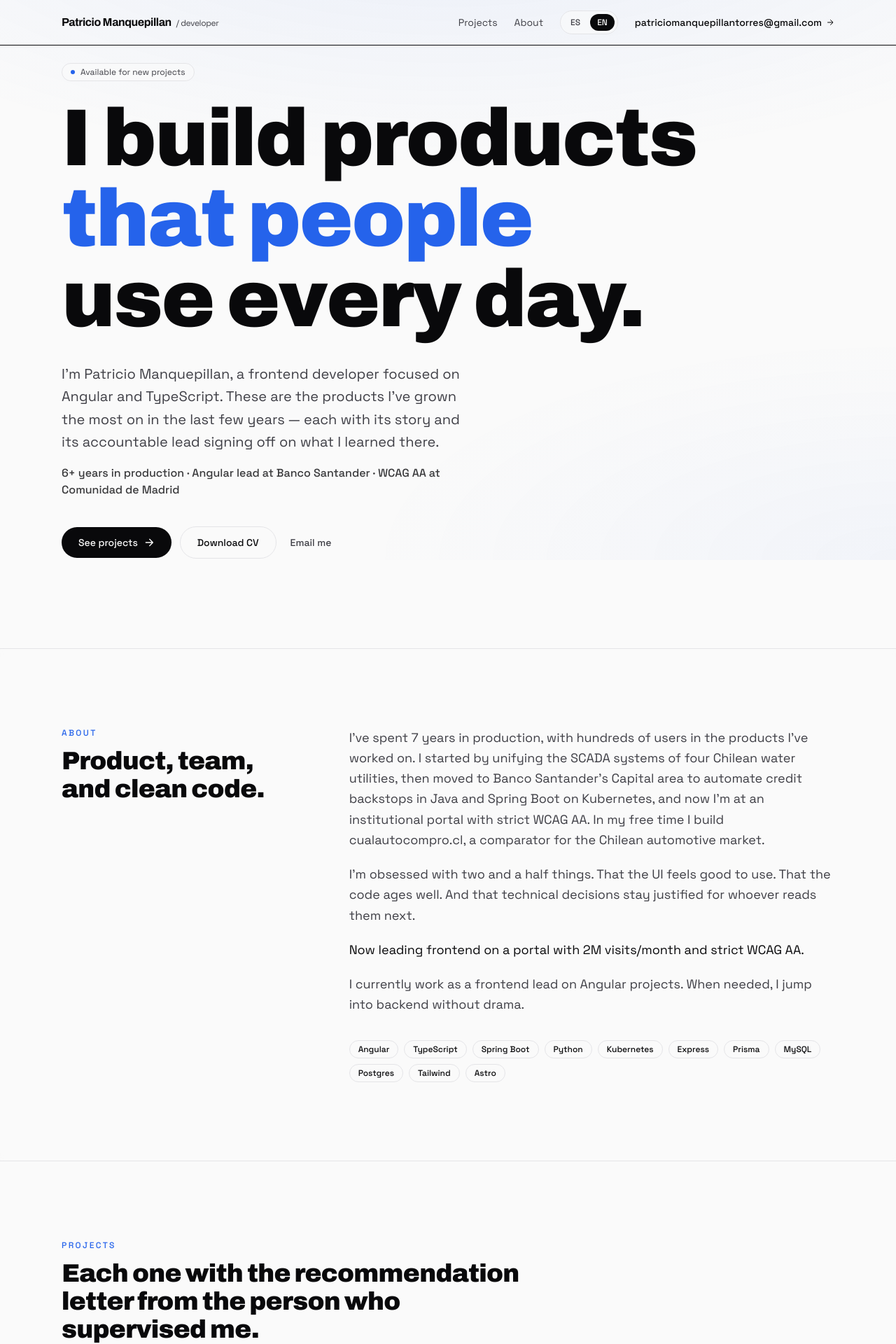
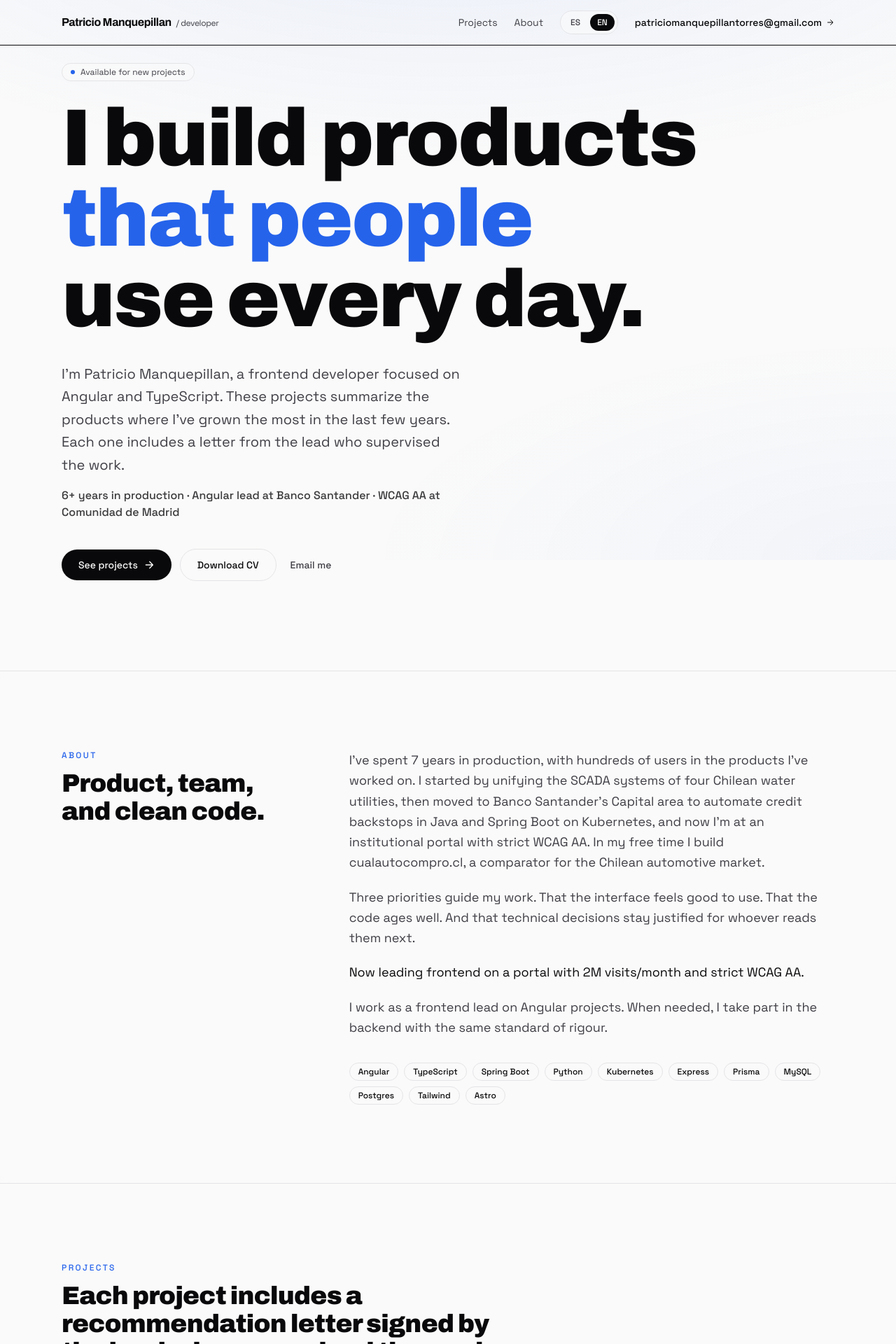
Before and after one commit to ptorresmanque/portafolio, an Angular app: page / in a window 1280 px wide. Shown: the top 1920 px of the page at 70% size. Built offline with nearby package versions, Linux system fonts and the light colour scheme.

Commit message:
copy(sweep 1): clarity pass — remove ambiguity and split two-idea sentences

```diff
--- a/public/i18n/en.json
+++ b/public/i18n/en.json
@@ -12,7 +12,7 @@
   "hero.title.line1": "I build products",
   "hero.title.highlight": "that people",
   "hero.title.line2": "use every day.",
-  "hero.subtitle": "I'm Patricio Manquepillan, a frontend developer focused on Angular and TypeScript. These are the products I've grown the most on in the last few years — each with its story and its accountable lead signing off on what I learned there.",
+  "hero.subtitle": "I'm Patricio Manquepillan, a frontend developer focused on Angular and TypeScript. These projects summarize the products where I've grown the most in the last few years. Each one includes a letter from the lead who supervised the work.",
   "hero.credentials": "6+ years in production · Angular lead at Banco Santander · WCAG AA at Comunidad de Madrid",
   "hero.cta.projects": "See projects",
   "hero.cta.cv": "Download CV",
@@ -20,11 +20,11 @@
   "about.eyebrow": "About",
   "about.title": "Product, team, and clean code.",
   "about.paragraph1": "I've spent {years} years in production, with hundreds of users in the products I've worked on. I started by unifying the SCADA systems of four Chilean water utilities, then moved to Banco Santander's Capital area to automate credit backstops in Java and Spring Boot on Kubernetes, and now I'm at an institutional portal with strict WCAG AA. In my free time I build cualautocompro.cl, a comparator for the Chilean automotive market.",
-  "about.paragraph2": "I'm obsessed with two and a half things. That the UI feels good to use. That the code ages well. And that technical decisions stay justified for whoever reads them next.",
-  "about.paragraph3": "I currently work as a frontend lead on Angular projects. When needed, I jump into backend without drama.",
+  "about.paragraph2": "Three priorities guide my work. That the interface feels good to use. That the code ages well. And that technical decisions stay justified for whoever reads them next.",
+  "about.paragraph3": "I work as a frontend lead on Angular projects. When needed, I take part in the backend with the same standard of rigour.",
   "about.now": "Now leading frontend on a portal with 2M visits/month and strict WCAG AA.",
   "projects.title": "Projects",
-  "projects.subtitle": "Each one with the recommendation letter from the person who supervised me.",
+  "projects.subtitle": "Each project includes a recommendation letter signed by the lead who supervised the work.",
   "projects.kind.work": "Work",
   "projects.kind.personal": "Personal",
   "projects.action.viewLetter": "View letter",
--- a/public/i18n/es.json
+++ b/public/i18n/es.json
@@ -12,7 +12,7 @@
   "hero.title.line1": "Construyo productos",
   "hero.title.highlight": "que la gente",
   "hero.title.line2": "usa todos los días.",
-  "hero.subtitle": "Soy Patricio Manquepillan, desarrollador frontend con foco en Angular y TypeScript. Estos son los productos en los que más he crecido en los últimos años — cada uno con su historia y su responsable firmando lo que aprendí ahí.",
+  "hero.subtitle": "Soy Patricio Manquepillan, desarrollador frontend con foco en Angular y TypeScript. Estos proyectos resumen los productos donde he crecido en los últimos años. Cada uno incluye una carta del responsable que supervisó el trabajo.",
   "hero.credentials": "+6 años en producción · Angular lead en Banco Santander · WCAG AA en Comunidad de Madrid",
   "hero.cta.projects": "Ver proyectos",
   "hero.cta.cv": "Descargar CV",
@@ -20,11 +20,11 @@
   "about.eyebrow": "Sobre mí",
   "about.title": "Producto, equipo y código limpio.",
   "about.paragraph1": "Llevo {years} años en producción, con cientos de usuarios en los productos donde he trabajado. Empecé unificando los SCADA de cuatro sanitarias chilenas, después me fui al área de Capital de Banco Santander a automatizar backstops crediticios en Java y Spring Boot sobre Kubernetes, y ahora estoy en un portal institucional con WCAG AA estricto. En mis tiempos libres armo cualautocompro.cl, un comparador del mercado automotriz chileno.",
-  "about.paragraph2": "Me obsesionan dos cosas y media. Que la UI se sienta bien al usarla. Que el código envejezca bien. Y que las decisiones técnicas queden justificadas para el siguiente que las lea.",
-  "about.paragraph3": "Hoy trabajo como frontend lead en proyectos de Angular. Cuando hace falta, me meto en backend sin drama.",
+  "about.paragraph2": "Tres prioridades guían mi trabajo. Que la interfaz se sienta bien al usarla. Que el código envejezca bien. Y que las decisiones técnicas queden justificadas para el siguiente que las lea.",
+  "about.paragraph3": "Trabajo como frontend lead en proyectos de Angular. Cuando hace falta, participo en el backend con el mismo nivel de rigor.",
   "about.now": "Ahora liderando frontend en un portal con 2M visitas/mes y WCAG AA estricto.",
   "projects.title": "Proyectos",
-  "projects.subtitle": "Cada uno con la carta de recomendación de quien me supervisó.",
+  "projects.subtitle": "Cada proyecto incluye una carta de recomendación firmada por el responsable que supervisó el trabajo.",
   "projects.kind.work": "Trabajo",
   "projects.kind.personal": "Personal",
   "projects.action.viewLetter": "Ver carta",
--- a/src/app/cv/data/cv.data.ts
+++ b/src/app/cv/data/cv.data.ts
@@ -168,7 +168,7 @@ export const CV: Record<'es' | 'en', CvData> = {
   es: {
     header: HEADER,
     summary:
-      'Senior Frontend Developer con +6 años en producción. Angular lead con foco en accesibilidad WCAG AA y sistemas con cientos de miles de usuarios. Cuando hace falta, se mete en backend sin drama.',
+      'Senior Frontend Developer con +6 años en producción. Angular lead con foco en accesibilidad WCAG AA y sistemas con cientos de miles de usuarios. Cuando hace falta, participa en el backend con el mismo nivel de rigor.',
     experience: EXPERIENCE_ES,
     education: [
       {
@@ -183,7 +183,7 @@ export const CV: Record<'es' | 'en', CvData> = {
   en: {
     header: HEADER,
     summary:
-      'Senior Frontend Developer with 6+ years in production. Angular lead focused on WCAG AA accessibility and products used by hundreds of thousands of people. When needed, I jump into backend without drama.',
+      'Senior Frontend Developer with 6+ years in production. Angular lead focused on WCAG AA accessibility and products used by hundreds of thousands of people. When needed, I take part in the backend with the same standard of rigour.',
     experience: EXPERIENCE_EN,
     education: [
       {
```
Also changed, not shown: 2 other files (tests, documents, lock files or other folders).
